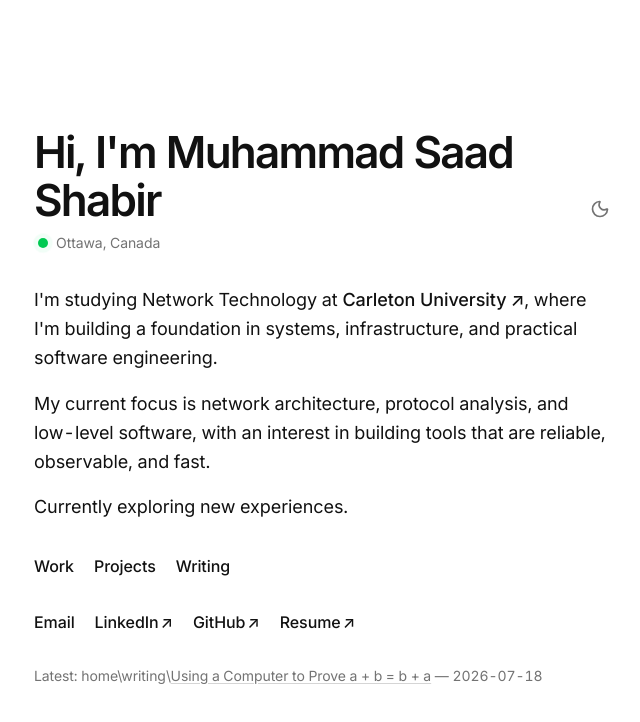
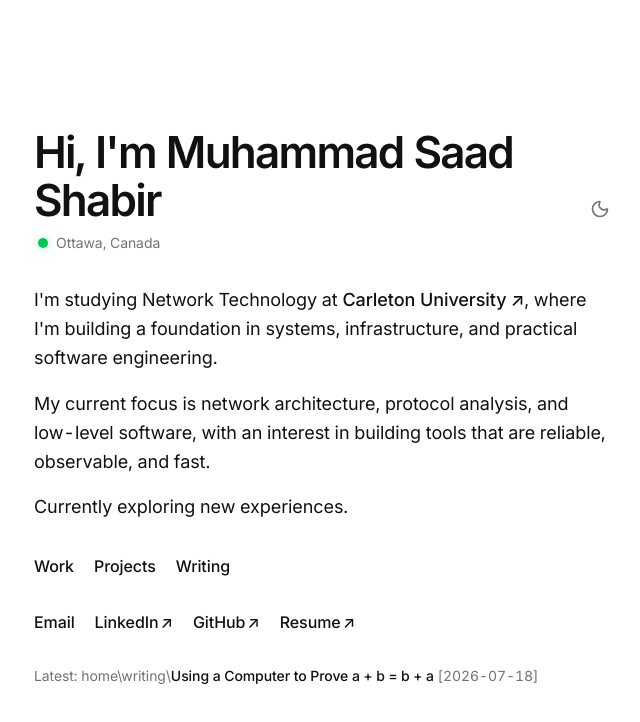
Before and after one commit to msaadshabir/personal-website, a Next.js app: page / in a window 1280 px wide. Shown: the top 722 px of the page, without its empty margins (318-958 px from the left). Built offline with nearby package versions, Linux system fonts and the light colour scheme.

Commit message:
Update page.tsx

```diff
--- a/app/page.tsx
+++ b/app/page.tsx
@@ -130,11 +130,11 @@ export default function Home(): React.JSX.Element {
             <span className="text-muted-foreground">\</span>
             <Link
               href={WRITING[0].url}
-              className="underline underline-offset-2 decoration-muted-foreground/30 hover:decoration-muted-foreground transition-colors"
+              className="font-medium text-foreground transition-colors hover:text-muted-foreground"
             >
               {WRITING[0].title}
             </Link>
-            <span className="text-muted-foreground"> — {WRITING[0].publishedAt}</span>
+            <span className="text-muted-foreground"> [{WRITING[0].publishedAt}]</span>
           </p>
         );
       })()}
```
